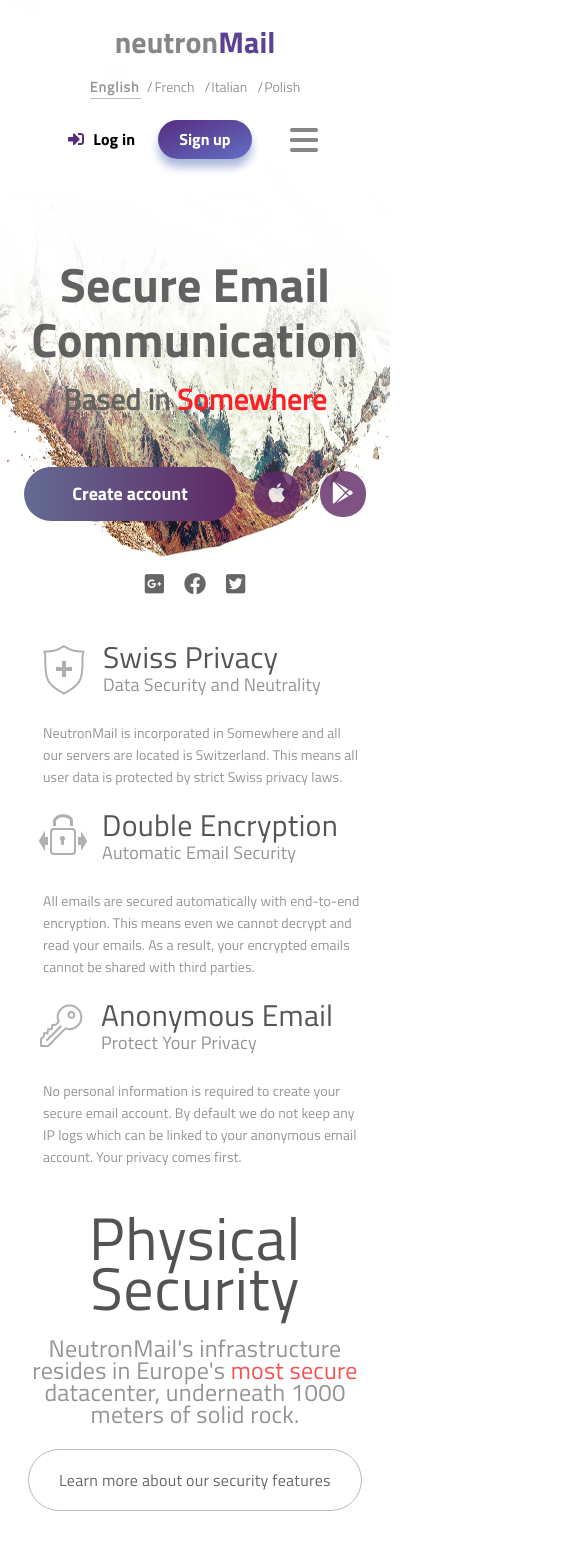
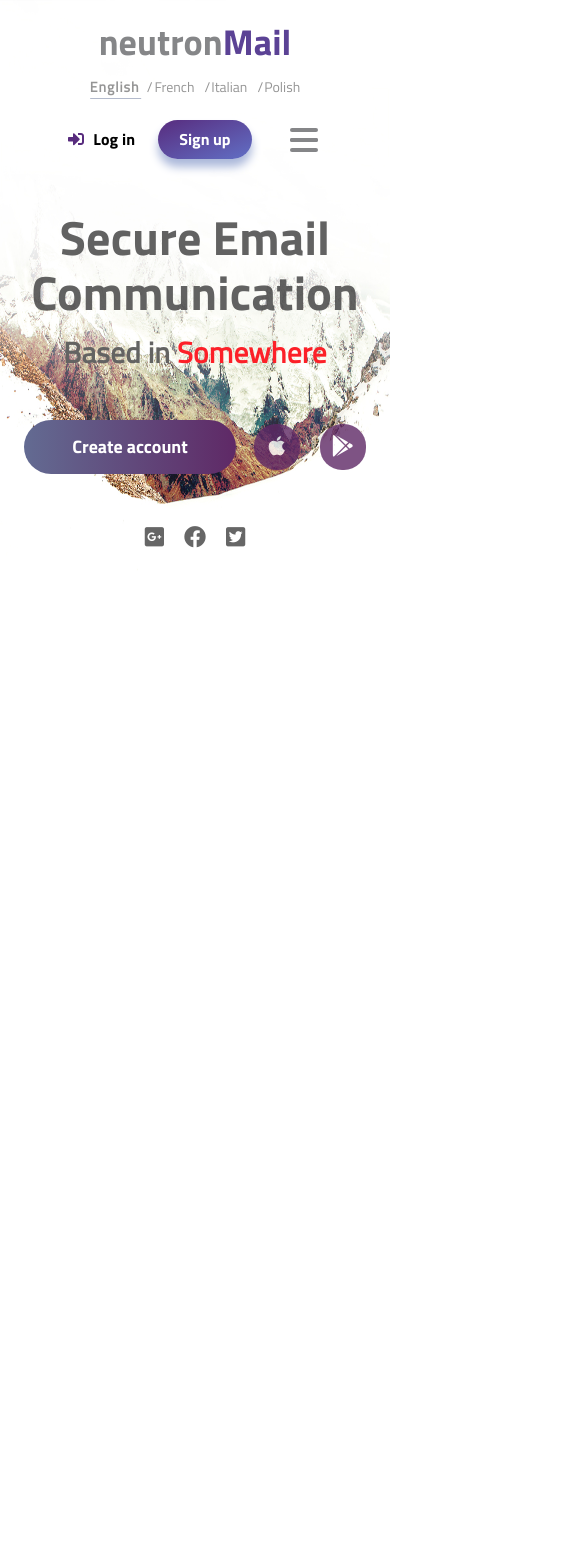
Before and after one commit to Sergey-Xursevich/neutron-Mail, a plain HTML site: page index.html in a window 390 px wide. Shown: the top 1554 px of the page, 585 px wide, since content can reach past the window. After the commit the page ends 844 px from the top, so only its background shows below. Drawn offline with nearby package versions, Linux system fonts and the light colour scheme.

Commit message:
style: changed the display header in the mobile version

```diff
--- a/index.html
+++ b/index.html
@@ -8,11 +8,13 @@
   <link rel="stylesheet" href="./css/style.css">
   <link rel="stylesheet" href="https://use.fontawesome.com/releases/v5.8.1/css/all.css"
     integrity="sha384-50oBUHEmvpQ+1lW4y57PTFmhCaXp0ML5d60M1M7uH2+nqUivzIebhndOJK28anvf" crossorigin="anonymous">
+  <link rel="shortcut icon" href="./img/favicon.png" type="image/x-icon">
   <script src="https://cdnjs.cloudflare.com/ajax/libs/jquery/3.1.1/jquery.min.js"></script>
   <title>neutronMail</title>
 </head>
 
 <body>
+
   <header>
     <div class="container">
       <div class="nav">
@@ -68,7 +70,7 @@
     </div>
   </header>
 
-  <main>
+  <!-- <main>
     <div class="container">
       <div class="main__subscription">
         <div class="main__subscription__additional">
@@ -110,9 +112,9 @@
         Learn more about our security features
       </div>
     </div>
-  </main>
+  </main> -->
 
-  <article>
+  <!-- <article>
     <div class="container">
         <div class="article__newspaper">
             <img class="article__img-1" src="./img/Newspapers/wall-street.jpg" alt="">
@@ -136,9 +138,9 @@
             </div>
           </div>
     </div>
-  </article>
+  </article> -->
 
-  <section class="device">
+  <!-- <section class="device">
     <div class="container">
       <div class="device__laptop">
         <div class="device__laptop__subscription">
@@ -169,9 +171,9 @@
         </div>
       </div>
     </div>
-  </section>
+  </section> -->
 
-  <footer>
+  <!-- <footer>
     <div class="container">
       <div class="container__wrapper">
         <div class="footer__contact">
@@ -210,7 +212,6 @@
               <li>Onion Site</li>
             </ul>
         </div>
-
       </div>
       <div class="container__social">
         <a href="http://www.facebook.com/" target="_blank">Facebook</a>
@@ -221,7 +222,8 @@
         <p>&copy; 2017 Neutron Technologies AG. All Rights Reserved.</p>
       </div>
     </div>
-  </footer>
+  </footer> -->
+
   <script src="js/script.js"></script>
 </body>
 </html>
--- a/sass/_header.sass
+++ b/sass/_header.sass
@@ -207,7 +207,7 @@
       opacity: 1
       left: 250px
       transform: rotate(0deg)
-      transition: .25s ease-in-out
+      //transition: .25s ease-in-out
       &:nth-child(1)
         top: 0px
       &:nth-child(2), &:nth-child(3)
--- a/sass/_media.sass
+++ b/sass/_media.sass
@@ -215,22 +215,23 @@
     &__contact
       display: none
 
-
 @media (max-width: 576px)
   .container
     width: 360px
   .nav
-    padding: 25px 25px 72px
+    padding: 25px 25px 25px
     &__wrapper
       flex-direction: column
     &__logo
       text-align: center
       margin: 10px auto 20px auto
+    &__logotip
+      font-size: 36px
     &__language
       &__link
         justify-content: center
   header
-    height: 635px
+    height: 575px
   .title
     width: 360px
     &__slogan
```
Also changed, not shown: css/style.css, img/favicon.png (added), 1 other file.
